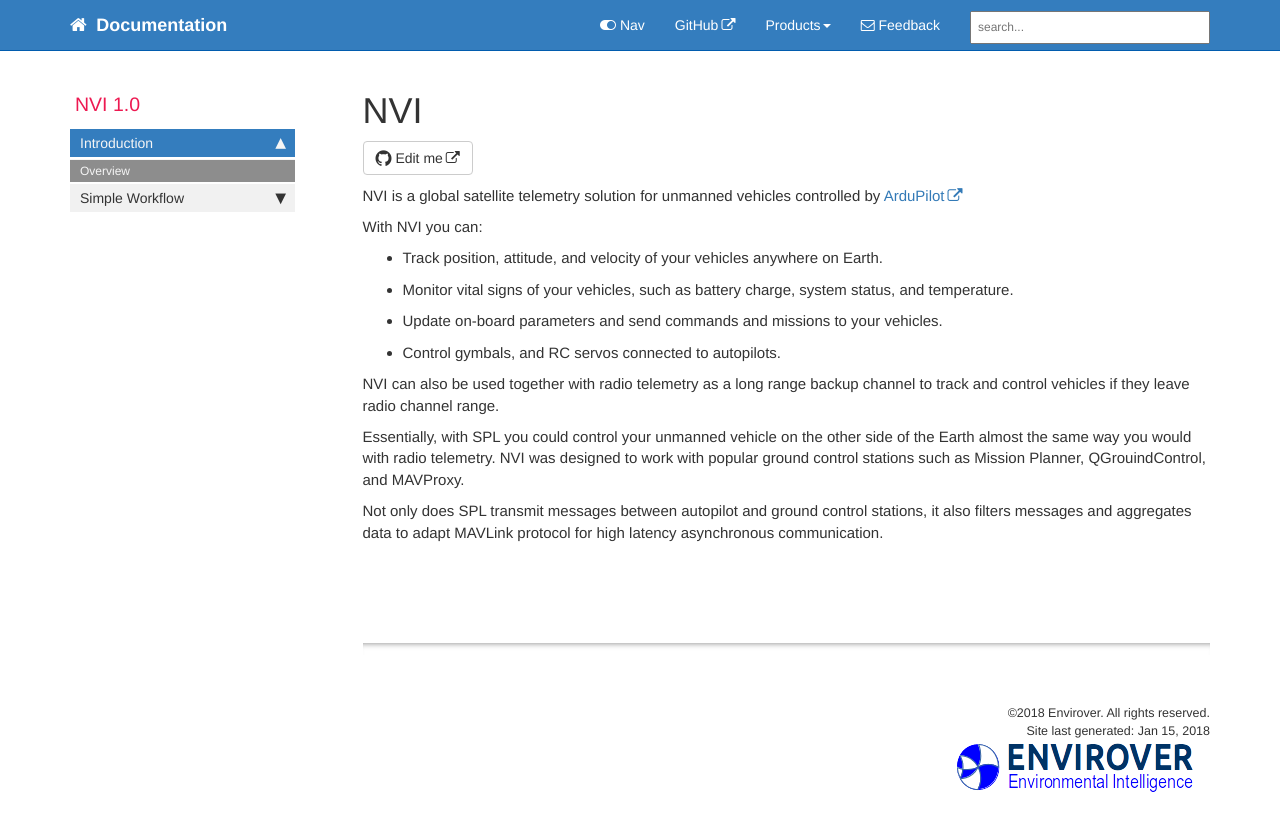
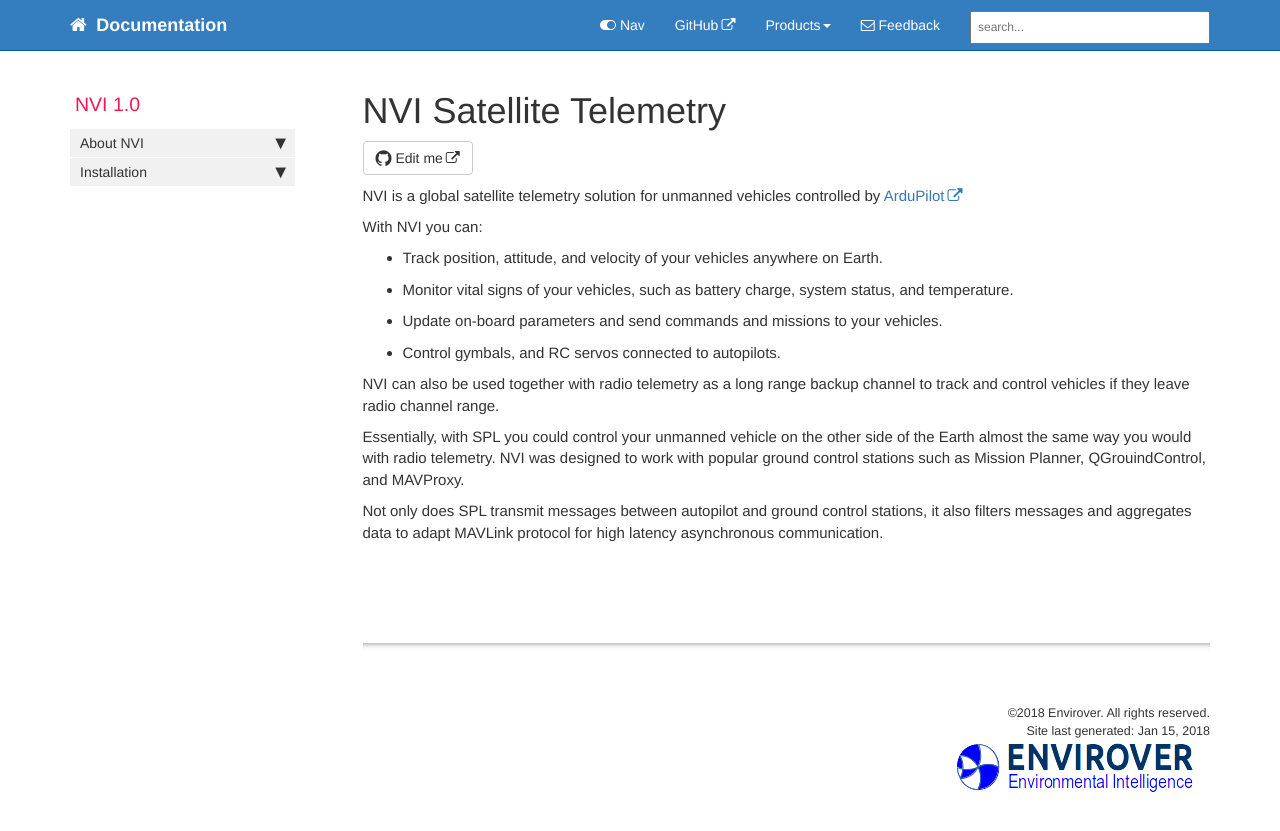
Before and after one commit to envirover/spldocs, a Jekyll site: the page built from pages/nvi/nvi.md, in a window 1280 px wide. Shown: the top 831 px of the page. Built offline with Jekyll 4.4.1, drawn with Linux system fonts in a browser that asks for light colours; nearby versions of some CDN libraries; comment, search, counter and statistics services are not loaded.

Commit message:
Updated sidebars and topnav

```diff
--- a/_data/sidebars/nvi_sidebar.yml
+++ b/_data/sidebars/nvi_sidebar.yml
@@ -18,16 +18,10 @@ entries:
       url: /tocpage.html
       output: pdf
       type: frontmatter
-
-  - title: Introduction
-    output: web, pdf
-    folderitems:
-
-    - title: Overview
-      url: /nvi.html
-      output: web
-
-  - title: Simple Workflow
+  - title: About NVI
+    url: /nvi.html
+    output: web
+  - title: Installation
     output: web, pdf
     folderitems:
 
--- a/_data/sidebars/spl_sidebar.yml
+++ b/_data/sidebars/spl_sidebar.yml
@@ -19,7 +19,7 @@ entries:
       url: /tocpage.html
       output: pdf
       type: frontmatter
-  - title: SPL home
+  - title: About SPL
     url: /spl.html
     output: web
   - title: Installation
--- a/_data/topnav.yml
+++ b/_data/topnav.yml
@@ -12,7 +12,7 @@ topnav_dropdowns:
   folders:
     - title: Products
       folderitems:
-        - title: SPL
+        - title: SPL Satellite Telemetry
           url: /spl.html
-        - title: NVI
+        - title: NVI Satellite Telemetry
           url: /nvi.html
--- a/pages/nvi/nvi.md
+++ b/pages/nvi/nvi.md
@@ -1,5 +1,5 @@
 ---
-title: NVI
+title: NVI Satellite Telemetry
 keywords: nvi, ardupilot, mavlink, satellite, telemetry, unmanned vehicle
 sidebar: nvi_sidebar
 toc: false
```
Also changed, not shown: pages/spl/spl.md (+1 -1 lines).
